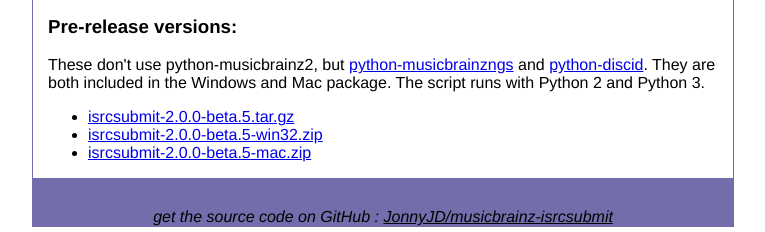
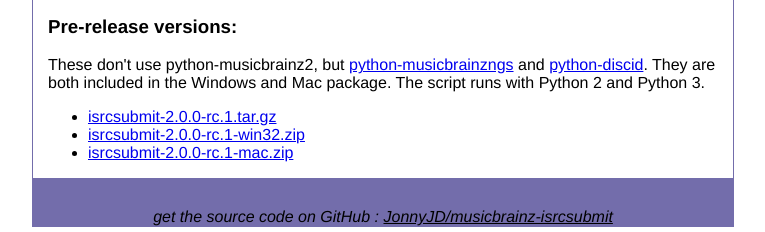
Before and after one commit to JonnyJD/musicbrainz-isrcsubmit, a Jekyll site: the page built from download.html, in a window 1280 px wide. Shown: the part 819-1051 px from the top of the page, without its empty margins (257-1022 px from the left). Built offline with Jekyll 4.4.1, drawn with Linux system fonts in a browser that asks for light colours.

Commit message:
update for 2.0.0-rc.1

```diff
--- a/_config.yml
+++ b/_config.yml
@@ -12,8 +12,8 @@
   name: isrcsubmit
   version: 1.0.2
   current: isrcsubmit-1.0.2
-  pre_version: 2.0.0-beta.5
-  pre: isrcsubmit-2.0.0-beta.5
+  pre_version: 2.0.0-rc.1
+  pre: isrcsubmit-2.0.0-rc.1
 
 nav:
 - title: home
```
Also changed, not shown: 1 other file.
